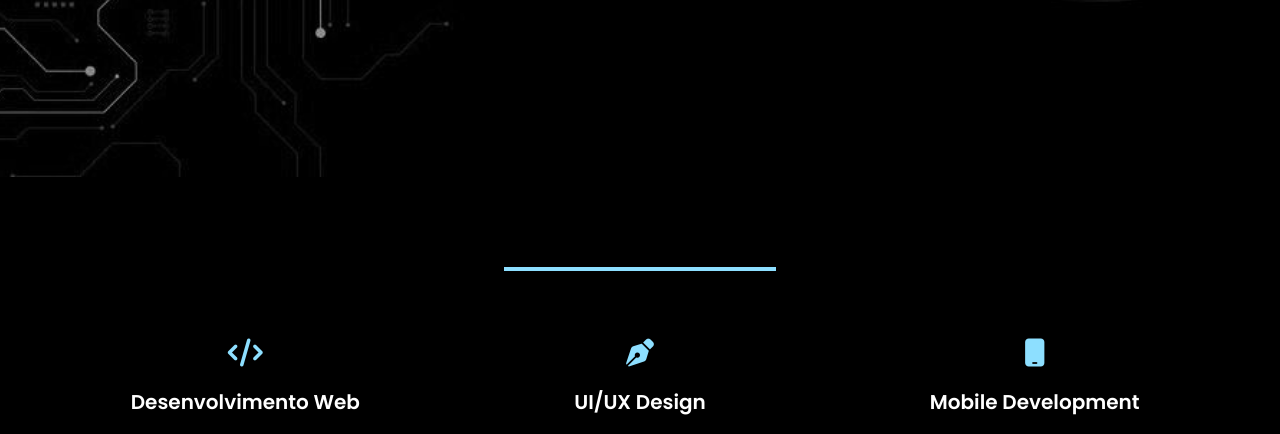
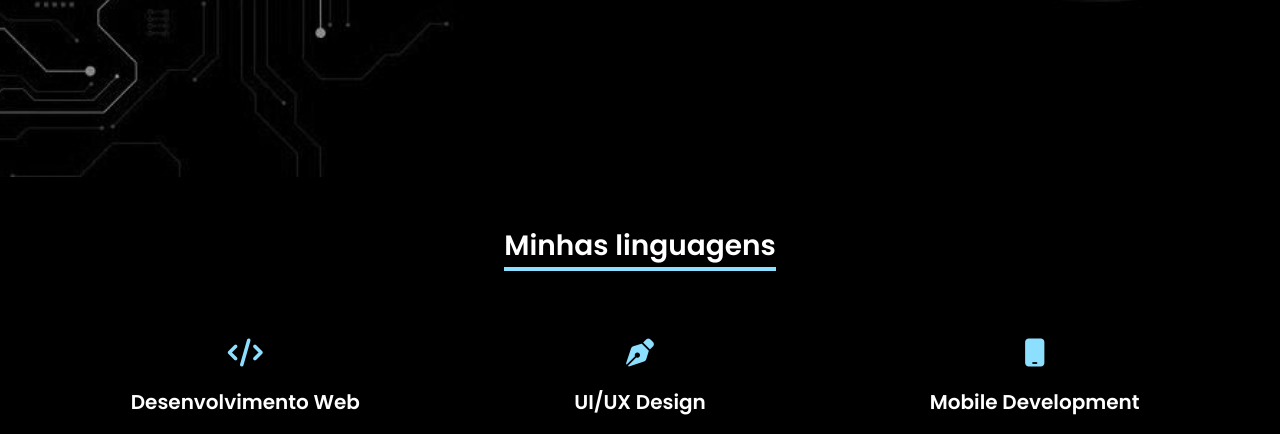
Before and after one commit to YgorCRSoares/WebYgorPort, a plain HTML site: page index.html in a window 1280 px wide. Shown: the part 623-1057 px from the top of the page. Drawn offline with Linux system fonts and the light colour scheme; a script that the page names is missing.

Commit message:
Update styles.css
removed .section__title--black

```diff
--- a/css/styles.css
+++ b/css/styles.css
@@ -214,10 +214,6 @@ textarea {
   font-size: var(--big-font-size);
   border-bottom: var(--border-bottom);
   margin-bottom: 1em;
-}
-
-.section__title--black {
-  color: var(--second-text-color);
 }
 
 .section__title--white {
```
